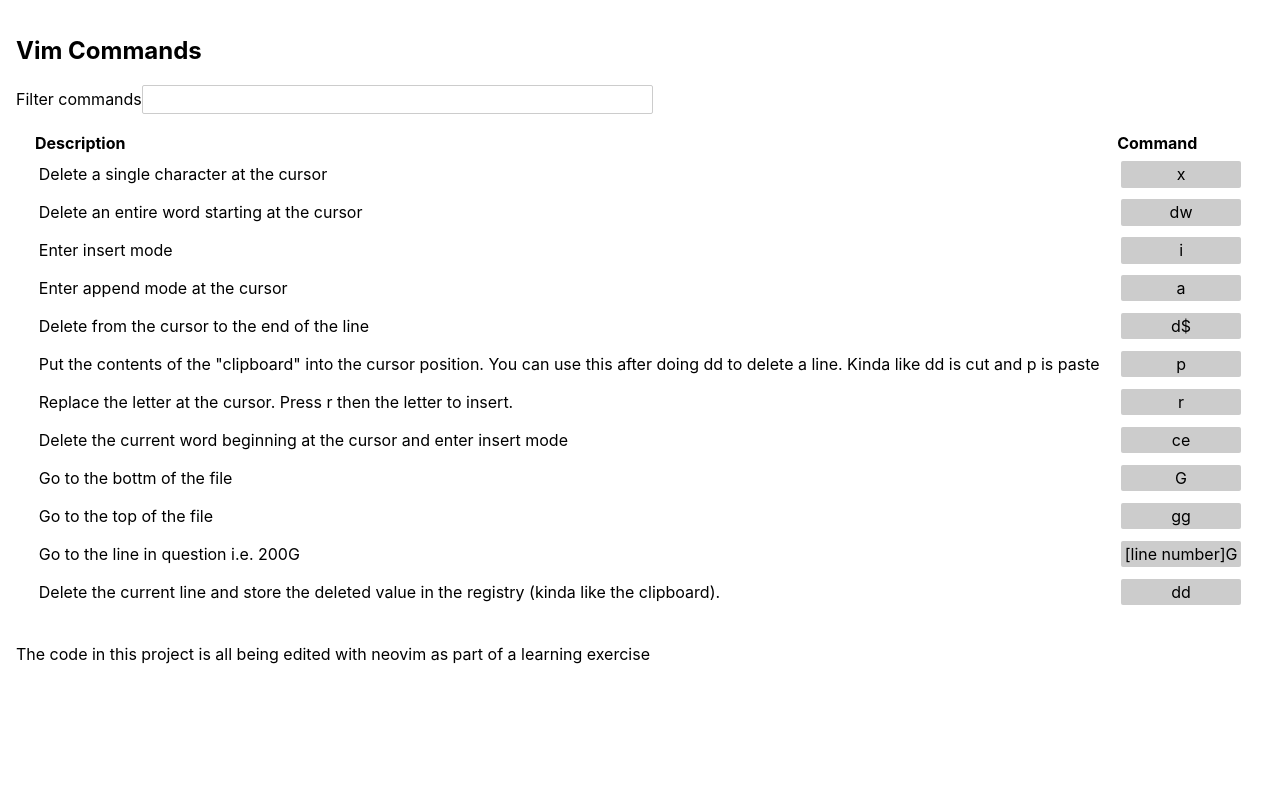
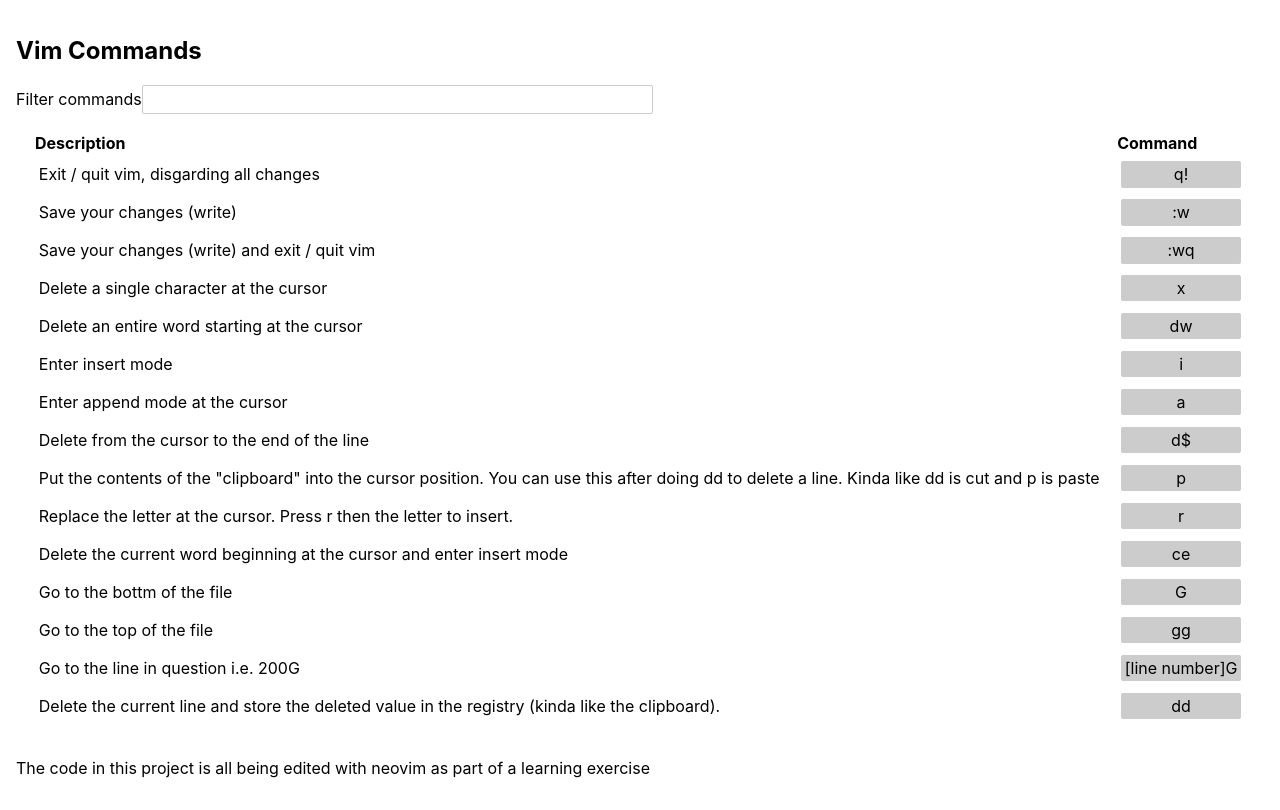
Before and after one commit to JamieDixon/vim-commands, a React (Create React App) app: page / in a window 1280 px wide. Built offline with nearby package versions, Linux system fonts and the light colour scheme.

Commit message:
Add the most important commands, how to exit vim

```diff
--- a/src/App.js
+++ b/src/App.js
@@ -1,7 +1,9 @@
 import React, {useState, useEffect} from 'react';
 
-
 const commands = [
+  {command: 'q!', description: 'Exit / quit vim, disgarding all changes'},
+  {command: ':w', description: 'Save your changes (write)'},
+  {command: ':wq', description: 'Save your changes (write) and exit / quit vim'},
   {
     command: 'x',
     description: 'Delete a single character at the cursor',
@@ -141,7 +143,6 @@
         The code in this project is all being edited with neovim as part of a
         learning exercise
       </p>
-
     </div>
   );
 };
```
Lines whose indentation alone changed are shown as unchanged.
